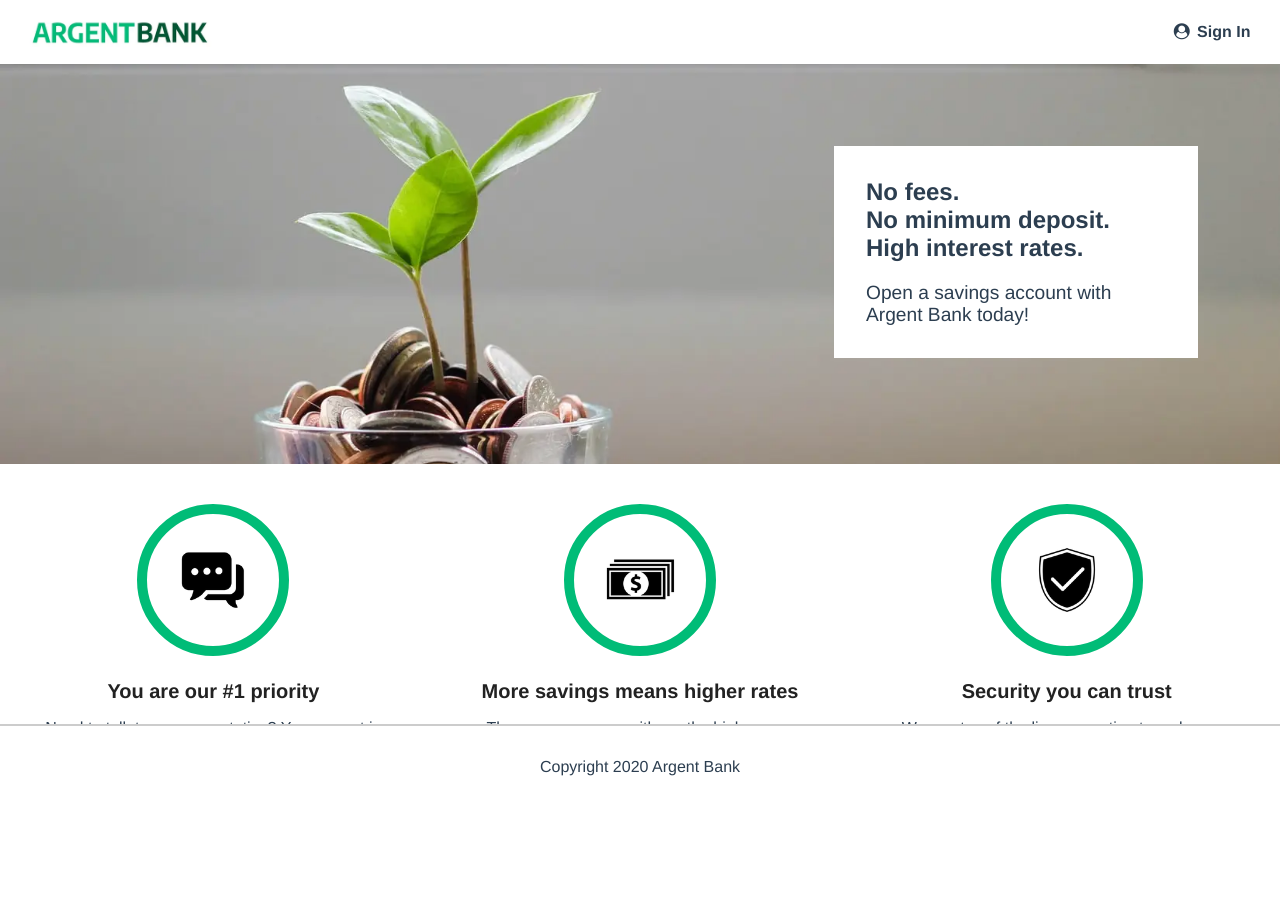
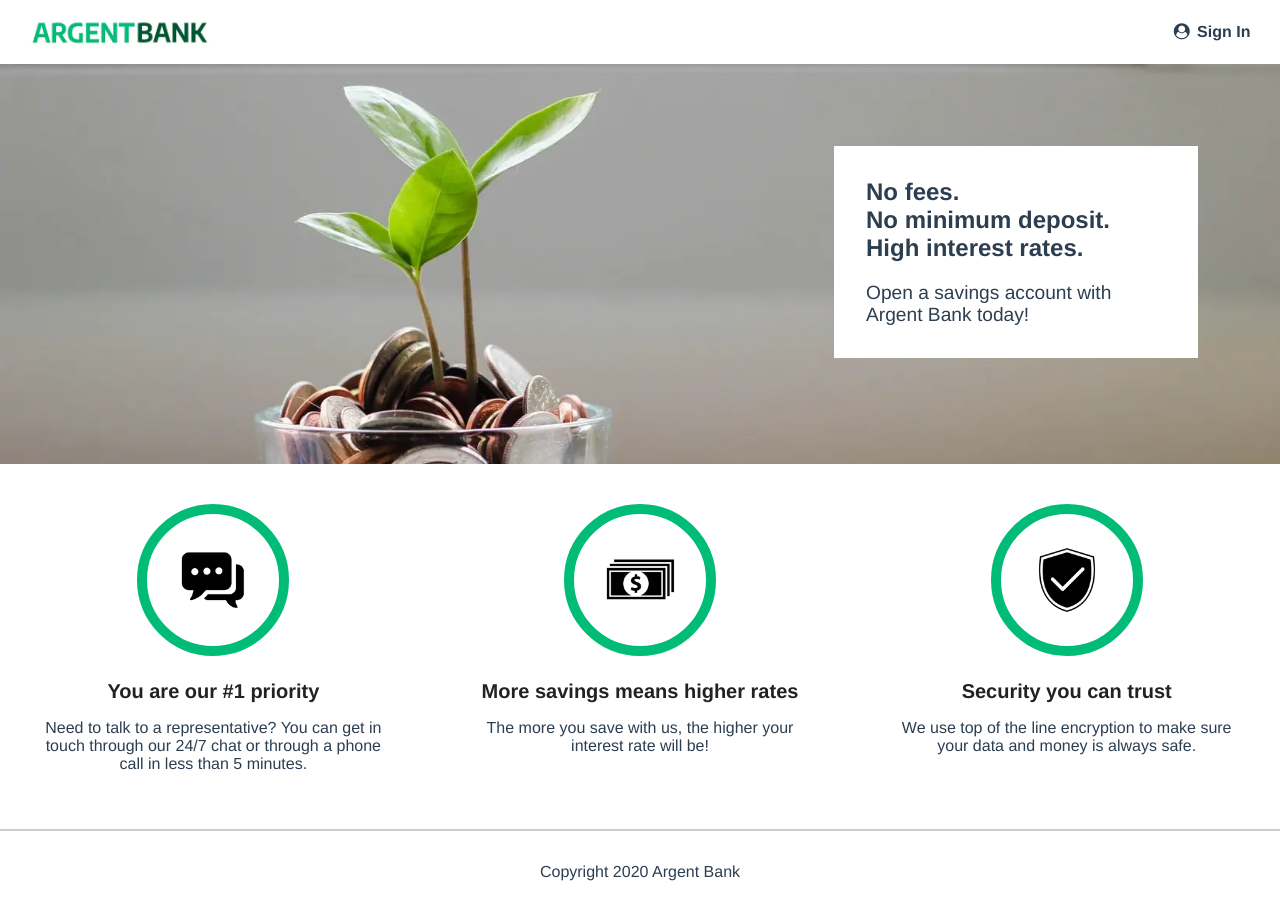
Before and after one commit to Julie-Des/Projet10-oc, a React (Vite) app: page / in a window 1280 px wide. Before the commit the page ends 800 px from the top, so only its background shows below. Built offline with nearby package versions, Linux system fonts and the light colour scheme.

Commit message:
fix: scroll problem in User page when Edit form is open

```diff
--- a/src/style/main.css
+++ b/src/style/main.css
@@ -21,7 +21,6 @@ body {
 
 .main {
   flex: 1;
-  overflow: hidden;
 }
 
 .bg-dark {
@@ -365,8 +364,6 @@ body {
 .not-found h2 {
   font-size: 10rem;
   margin-bottom: 20px;
-  /* background-color: #00bc77;
-  border-color: #00bc77; */
   color: #00bc77;;
   padding: 30px 40px;
   width: 300px;
```
